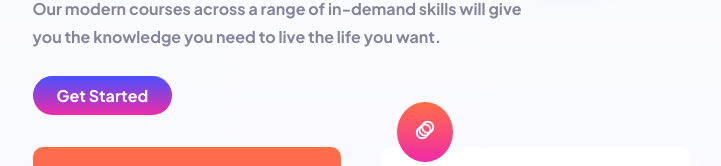
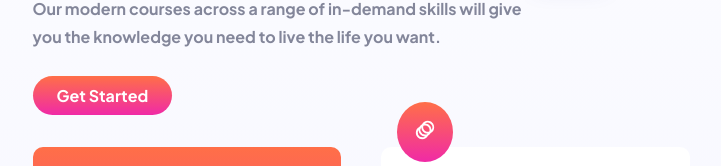
Before and after one commit to nikachitava/skilled-elearning, a React (Vite) app: page / in a window 1280 px wide. Shown: the part 518-684 px from the top of the page, without its empty margins (279-1000 px from the left). Built offline with nearby package versions, Linux system fonts and the light colour scheme.

Commit message:
fix button colors

```diff
--- a/src/components/GetStartedButton/GetStartedButton.tsx
+++ b/src/components/GetStartedButton/GetStartedButton.tsx
@@ -2,7 +2,8 @@ interface IGetStartedButtonProps {
 	background: boolean;
 	backgroundColor?: string;
 	gradient: boolean;
-	gradientColor?: string;
+	gradientStartColor?: string;
+	gradientFinishColor?: string;
 	textColor: string;
 }
 
@@ -10,13 +11,16 @@ const GetStartedButton: React.FC<IGetStartedButtonProps> = ({
 	background,
 	backgroundColor,
 	gradient,
-	gradientColor,
+	gradientStartColor,
+	gradientFinishColor,
 	textColor,
 }) => {
 	const buttonStyle: React.CSSProperties = {
 		textDecoration: "none",
 		backgroundColor: background ? backgroundColor : "",
-		backgroundImage: gradient ? gradientColor : "",
+		backgroundImage: gradient
+			? `linear-gradient(${gradientStartColor}, ${gradientFinishColor})`
+			: "",
 		color: textColor,
 		fontWeight: "bold",
 		padding: gradient || background ? "9px 24px" : "0",
--- a/src/components/footer/Footer.tsx
+++ b/src/components/footer/Footer.tsx
@@ -1,12 +1,20 @@
+import GetStartedButton from "../GetStartedButton/GetStartedButton";
 import "./Footer.css";
-import logo_white from "../../../public/images/logo_white.svg";
+import logo_white from "/images/logo_white.svg";
 
 export const Footer = () => {
 	return (
 		<footer>
 			<div className="container">
 				<img src={logo_white} alt="logo" />
-				<a href="#">Get Started</a>
+				<GetStartedButton
+					background={false}
+					gradient={true}
+					gradientStartColor={"#4851FF"}
+					gradientFinishColor={"#F02AA6"}
+					backgroundColor={"#13183F"}
+					textColor={"white"}
+				/>
 			</div>
 		</footer>
 	);
--- a/src/components/header/Header.tsx
+++ b/src/components/header/Header.tsx
@@ -1,5 +1,5 @@
 import "./Header.css";
-import logo from "../../../public/images/logo.svg";
+import logo from "/images/logo.svg";
 import GetStartedButton from "../GetStartedButton/GetStartedButton";
 
 export const Header = () => {
@@ -9,6 +9,7 @@ export const Header = () => {
 				<img src={logo} alt="logo" />
 				<GetStartedButton
 					background={true}
+					gradient={true}
 					backgroundColor={"#13183F"}
 					textColor={"white"}
 				/>
--- a/src/sections/welcome/Welcome.tsx
+++ b/src/sections/welcome/Welcome.tsx
@@ -1,5 +1,5 @@
 import "./Welcome.css";
-import welcome_photo from "../../../public/images/welcome_photo.svg";
+import welcome_photo from "/images/welcome_photo.svg";
 import GetStartedButton from "../../components/GetStartedButton/GetStartedButton";
 
 export const Welcome = () => {
@@ -14,7 +14,9 @@ export const Welcome = () => {
 				<GetStartedButton
 					background={false}
 					gradient={true}
-					gradientColor="linear-gradient(#4851FF, #F02AA6)"
+					gradientStartColor={"#FF6F48"}
+					gradientFinishColor={"#F02AA6"}
+					backgroundColor={"#13183F"}
 					textColor={"white"}
 				/>
 			</div>
```
